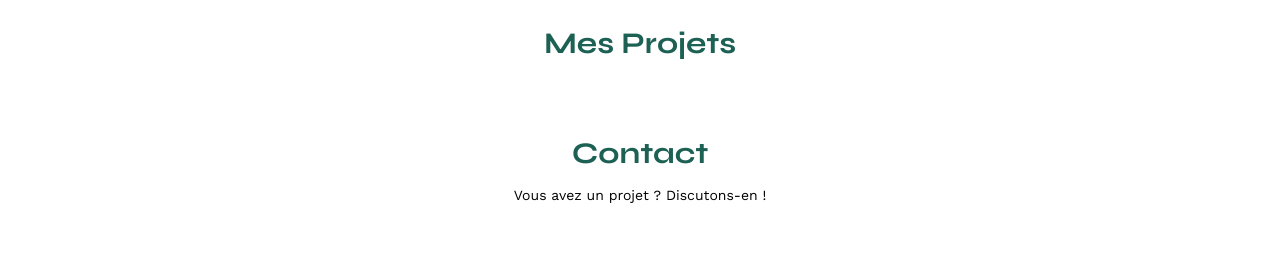
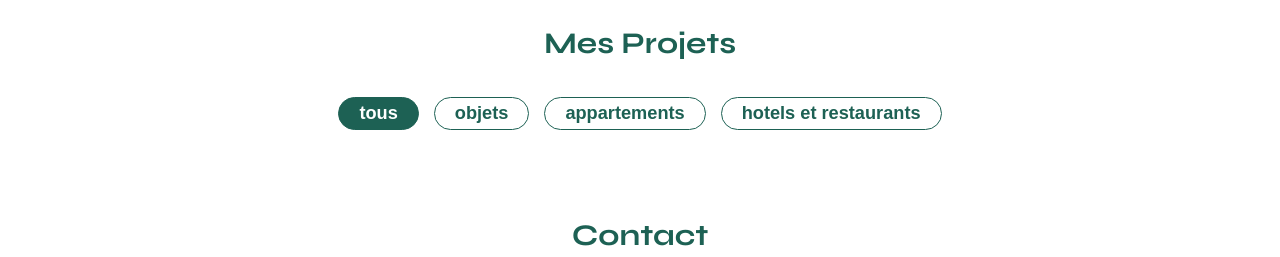
Before and after one commit to DavidDevPro/projet-6-sophie-bluel, a plain HTML site: page FrontEnd/index.html in a window 1280 px wide. Shown: the part 507-764 px from the top of the page. Drawn offline with nearby package versions, Linux system fonts and the light colour scheme; no server answers.

Commit message:
mise en place de la div gallery__filter pour les boutons de filtres en static

```diff
--- a/FrontEnd/assets/style.css
+++ b/FrontEnd/assets/style.css
@@ -121,9 +121,31 @@ li:hover {
 #introduction p {
 	margin-bottom: 0.5em;
 }
+
 #portfolio h2 {
 	text-align: center;
-	margin-bottom: 1em;
+	margin-bottom: 1.3em;
+}
+.gallery__filter {
+	display: flex;
+	align-items: center;
+	justify-content: center;
+	gap: 15px;
+	margin-bottom: 40px;
+}
+.button {
+	color: #1D6154;
+	border: 1px solid #1D6154;
+	border-radius: 60px;
+	padding: 5px 20px;
+	background-color: white;
+	font-size: 1.3em;
+	font-weight: 700;
+	cursor: pointer;
+}
+.selected {
+	background-color: #1D6154;
+	color: white;
 }
 .gallery {
 	width: 100%;
--- a/FrontEnd/index.html
+++ b/FrontEnd/index.html
@@ -42,6 +42,12 @@
 		</section>
 		<section id="portfolio">
 			<h2>Mes Projets</h2>
+			<div class="gallery__filter">
+				<button class="button selected">tous</button>
+				<button class="button">objets</button>
+				<button class="button">appartements</button>
+				<button class="button">hotels et restaurants</button>
+			</div>
 			<div class="gallery"></div>
 		</section>
 		<section id="contact">
@@ -66,7 +72,7 @@
 			</ul>
 		</nav>
 	</footer>
-	<script src="/script.js"></script>
+	<script src="./script.js"></script>
 </body>
 
 </html>
```
